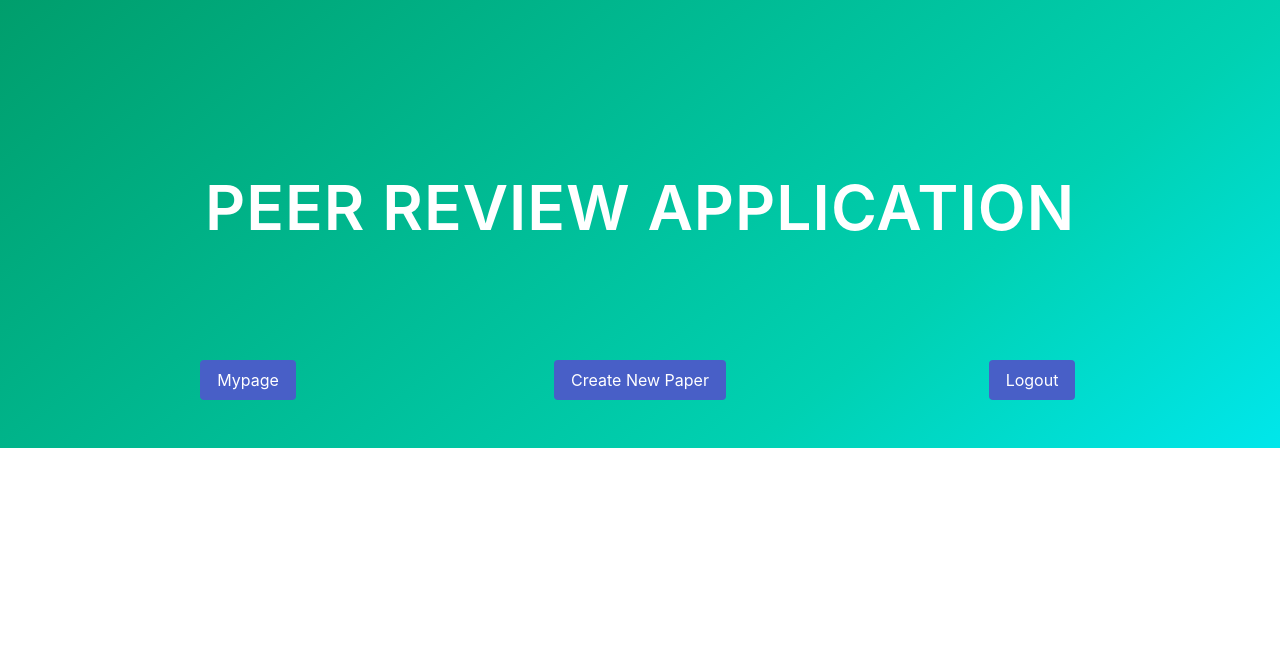
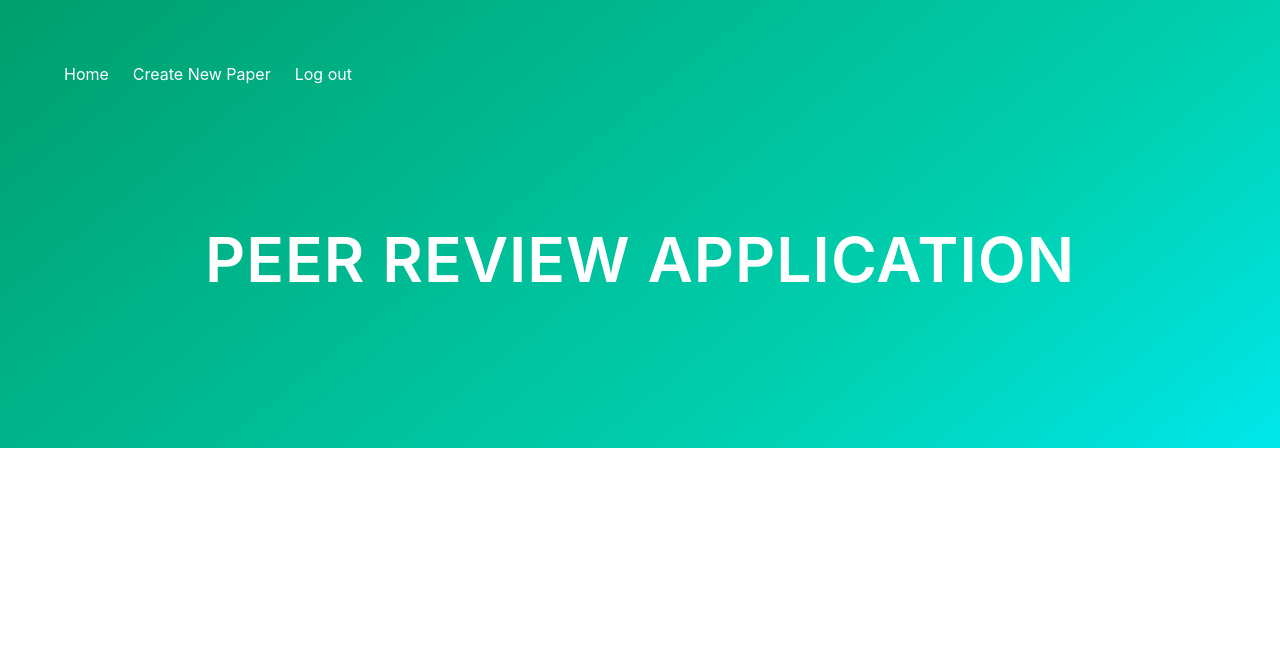
Before and after one commit to krstnschwpwr/peer_review_system, a Flask app: page /paper/new in a window 1280 px wide. Shown: the top 652 px of the page. Run offline with Flask 2, Linux system fonts and the light colour scheme; a user stored in the database is signed in; parts of the project's set-up code (start-up, migrations or seed data) failed here and were passed over; some libraries are stand-ins or nearby versions.

Commit message:
updated nav in create paper

```diff
--- a/app/templates/newpaper.html
+++ b/app/templates/newpaper.html
@@ -1,21 +1,30 @@
 {% extends "layout/base.html" %}
 
 {% block title %}
+{% endblock %}
+{% block navbar %}
 {% if current_user.is_authenticated %}
-        <div class="columns">
-            <div class="column">
-                <a class="button is-link" href="/mypage">Mypage</a>
+
+<nav class="navbar is-transparent">
+    <div class="navbar-brand">
+        <div id="navbarExampleTransparentExample" class="navbar-menu">
+            <div class="navbar-start">
+                <a class="navbar-item" href="/">
+                    Home
+                </a>
+                <a class="navbar-item" href="/paper/new">
+                    Create New Paper
+                </a>
+                <a class="navbar-item" href="/logout">
+                    Log out </a>
             </div>
-            <div class="column">
-                <a class="button is-link">Create New Paper</a>
         </div>
-            <div class="column">
-                <a class="button is-link" href="/logout">Logout</a>
     </div>
+</nav>
 
-        </div>
 {% endif %}
 {% endblock %}
+
 
 {% block content %}
 <section class="section-components">
```
Lines whose indentation alone changed are shown as unchanged.
